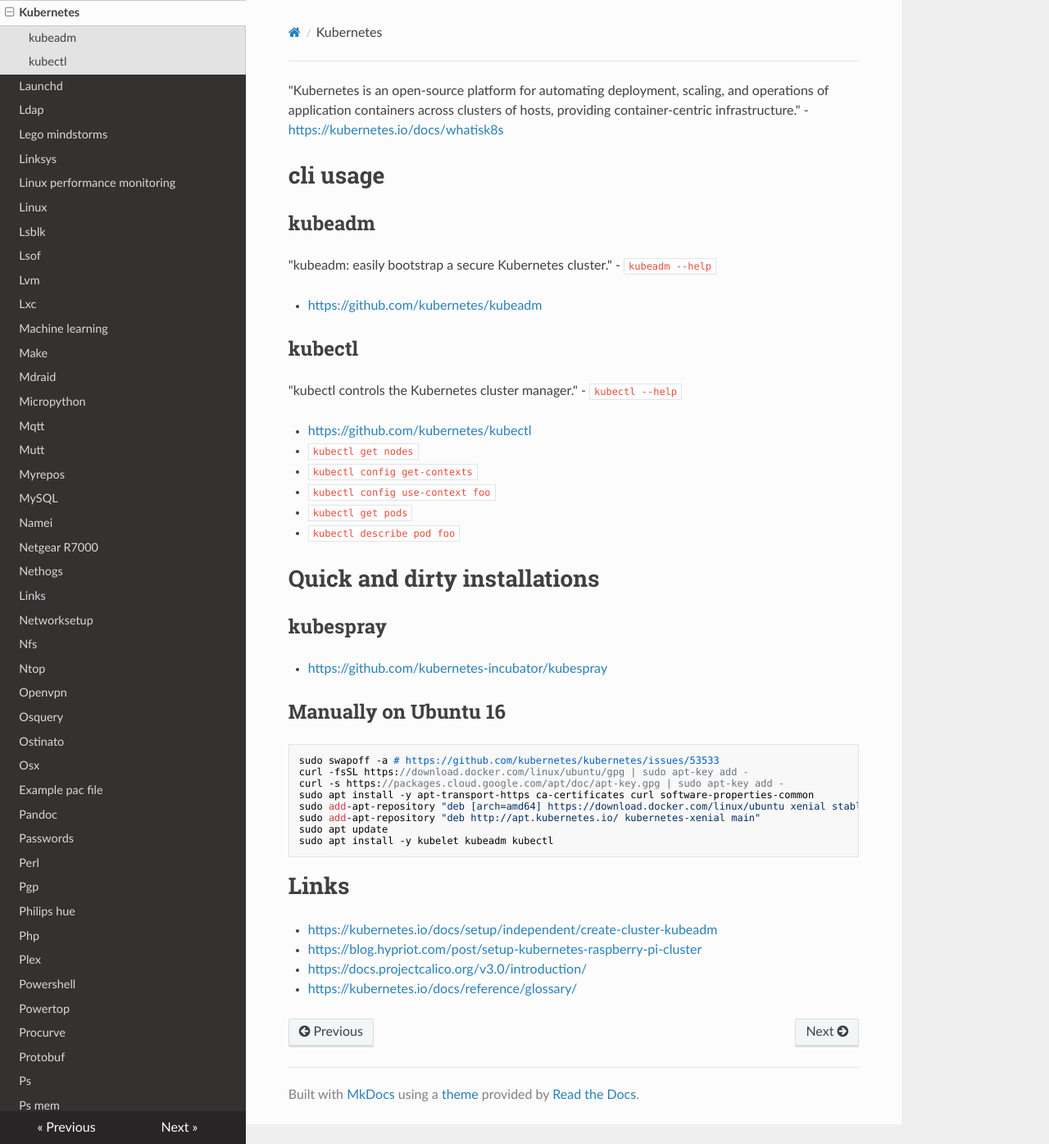
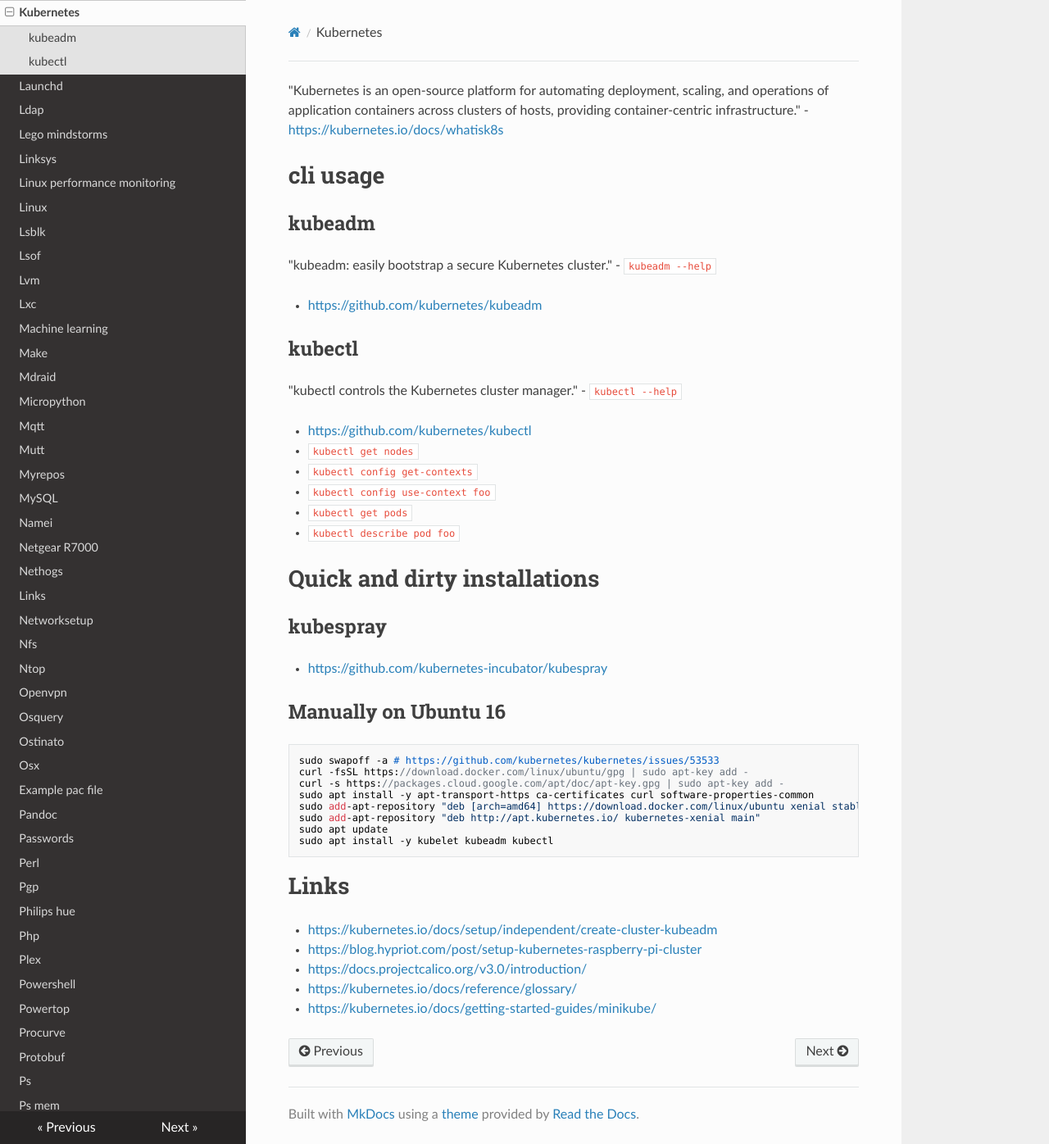
Before and after one commit to lando-cal/tech-notes, an MkDocs documentation site: the page built from docs/kubernetes.md, in a window 1280 px wide and 1396 px high. Shown: the whole window at 82% size. Built offline with MkDocs 1.6.1, drawn with Linux system fonts in a browser that asks for light colours; nearby versions of some CDN libraries.

Commit message:
Add minikube

```diff
--- a/docs/kubernetes.md
+++ b/docs/kubernetes.md
@@ -45,3 +45,4 @@ sudo apt install -y kubelet kubeadm kubectl
 - <https://blog.hypriot.com/post/setup-kubernetes-raspberry-pi-cluster>
 - <https://docs.projectcalico.org/v3.0/introduction/>
 - <https://kubernetes.io/docs/reference/glossary/>
+- <https://kubernetes.io/docs/getting-started-guides/minikube/>
```
